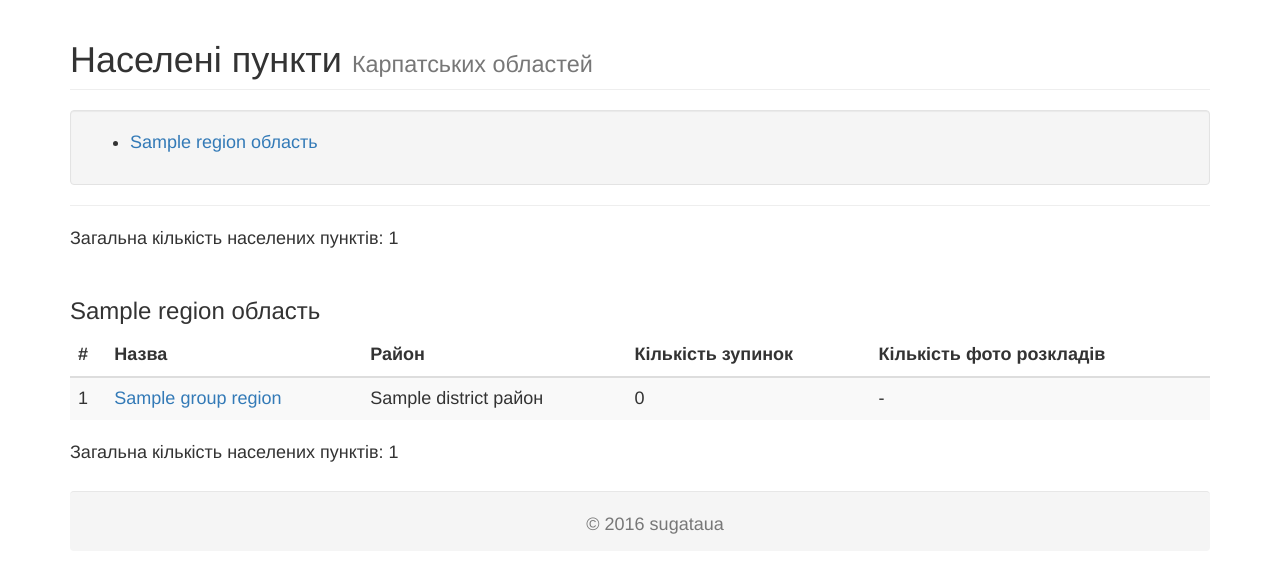
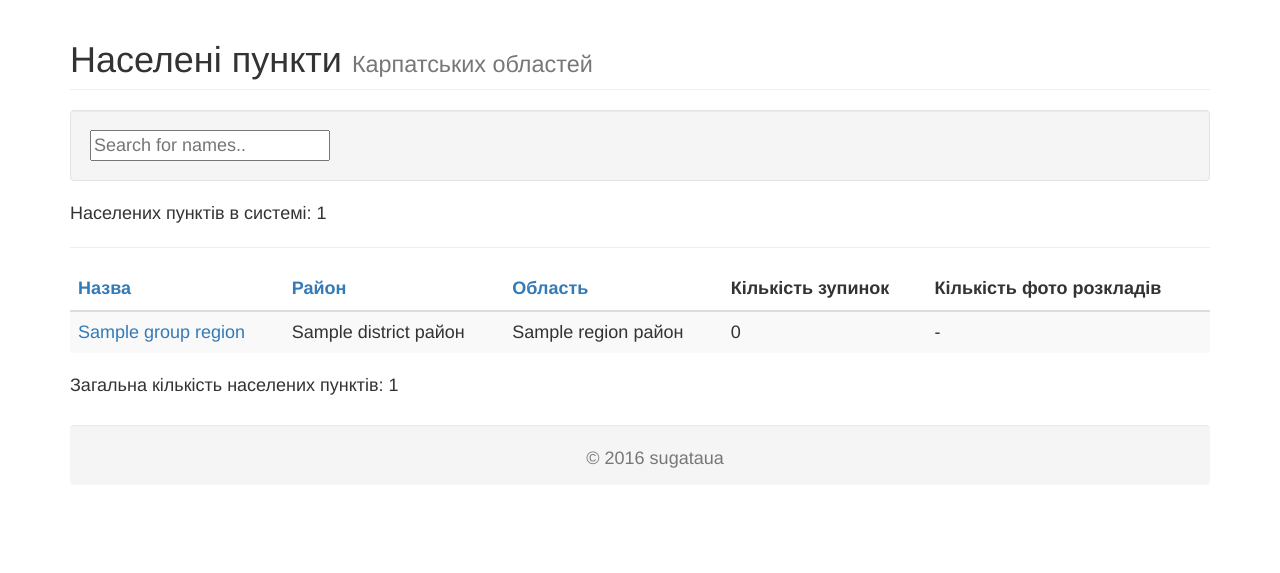
Before and after one commit to sugataua/hedgehog, a Python web app: template hedgehog/templates/localities.html in a window 1280 px wide. Shown: the part 72-645 px from the top of the page. Run offline with Jinja, Linux system fonts and the light colour scheme; the template is opened without the code that fills it: most values are stand-ins (such as "Sample title", 1, 10 or a date in 2020); some libraries are stand-ins or nearby versions.

Commit message:
Changes in displaying localities

```diff
--- a/hedgehog/static/style.css
+++ b/hedgehog/static/style.css
@@ -45,3 +45,23 @@ margin: 20px 0;
 			border: 1px solid #43a047;}
 
 .createLink 	{margin: 10px 0; text-align: center}
+
+#loading {
+   width: 100%;
+   height: 100%;
+   top: 0;
+   left: 0;
+   position: fixed;
+   display: block;
+   opacity: 0.7;
+   background-color: #fff;
+   z-index: 99;
+   text-align: center;
+}
+
+#loading-image {
+  position: absolute;
+  top: 100px;
+  left: 240px;
+  z-index: 100;
+}
--- a/hedgehog/templates/layout.html
+++ b/hedgehog/templates/layout.html
@@ -12,6 +12,9 @@
 <link rel="stylesheet" type="text/css" href="{{url_for('static', filename='style.css')}}">
 </head>
 <body>
+<div id="loading">
+  <img id="loading-image" src="{{url_for('static', filename='ajax-loader.gif')}}" alt="Loading..." />
+</div>
     <header>
     <div class="container">
     <nav class="navbar navbar-default">
@@ -74,4 +77,12 @@
             </div>
         </footer>
     </div>
+<script language="javascript" type="text/javascript">
+    $(window).on('load',
+            function() {$('#loading').hide();
+            });
+
+
+
+</script>
 </body>
--- a/hedgehog/templates/localities.html
+++ b/hedgehog/templates/localities.html
@@ -1,6 +1,9 @@
 {% extends "layout.html" %}
 {% block body %}
+    {% set sort_on = request.args.sort_on|default('name') %}
     {# TO DO #}
+
+
 
     {# /TO DO #}
 
@@ -14,50 +17,51 @@
     </div>
 
     <div class="well">
-        <ul>
-            {% for group_region in localities |groupby('region') %}
-            <li><a href="#region-group-{{ loop.index }}">{{ group_region.grouper }} область</a></li>
-            {% endfor %}
-        </ul>
+        <input type="text" id="filterLocalities" onkeyup="filterLocalities()" placeholder="Search for names..">
     </div>
+    	{% if localities %}
+		Населених пунктів в системі: {{localities|length}}
+	{% endif %}
+<hr>
 
-<hr>
-	{% if localities %}
-		Загальна кількість населених пунктів: {{localities|length}}
-		<br>
-		<br>
-	{% endif %}
+{#
+    {% for group_region in localities |groupby('region') %}
 
-    {% for group_region in localities |groupby('region') %}
         <h3 id="region-group-{{ loop.index }}">{{ group_region.grouper }} область</h3>
+ #}
         <table class="table table-striped" id="localities_zakarpatta">
             <thead>
                 <tr>
-                    <th>#</th>
-                    <th>Назва</th>
-                    <th>Район</th>
+
+                    <th><a href="?sort_on=name">Назва</a></th>
+                    <th><a href="?sort_on=district">Район</a></th>
+                    <th><a href="?sort_on=region">Область</a></th>
                     <th>Кількість зупинок</th>
                     <th>Кількість фото розкладів</th>
                 </tr>
             </thead>
             <tbody>
 
-            {%  for locality in group_region.list %}
+            {%  for locality in localities |sort(attribute=sort_on)  %}
                 <tr>
-                    <td>{{ loop.index }}</td>
+
                     <td><a href={{url_for('show_locality', locality_id = locality.id)}}>{{locality.name}}</a></td>
                     <td>{{ locality.district }} район</td>
+                    <td>{{ locality.region }} район</td>
                     <td>0</td>
                     <td>-</td>
                 </tr>
+            {% else %}
+		    <h4>Населені пункти відсутні в системі.</h4>
             {%  endfor %}
 
             </tbody>
         </table>
 
-    {% else %}
-		<h4>Населені пункти відсутні в системі.</h4>
-    {% endfor %}
+
+{#
+{% endfor %}
+ #}
 
 
 
@@ -67,5 +71,30 @@
 		<br>
 		<br>
 	{% endif %}
+<script>
+function filterLocalities() {
+    $('#loading').show();
+  // Declare variables
+  var input, filter, table, tr, td, i;
+  input = document.getElementById("filterLocalities");
+  filter = input.value.toUpperCase();
+  table = document.getElementById("localities_zakarpatta");
+  tr = table.getElementsByTagName("tr");
+
+  // Loop through all table rows, and hide those who don't match the search query
+  for (i = 0; i < tr.length; i++) {
+    td = tr[i].getElementsByTagName("td")[0];
+    if (td) {
+      if (td.innerHTML.toUpperCase().indexOf(filter) > -1) {
+        tr[i].style.display = "";
+      } else {
+        tr[i].style.display = "none";
+      }
+    }
+  }
+    $('#loading').hide();
+}
+</script>
+
 
 {% endblock %}
```
Also changed, not shown: hedgehog/views.py (+6 -5 lines).
